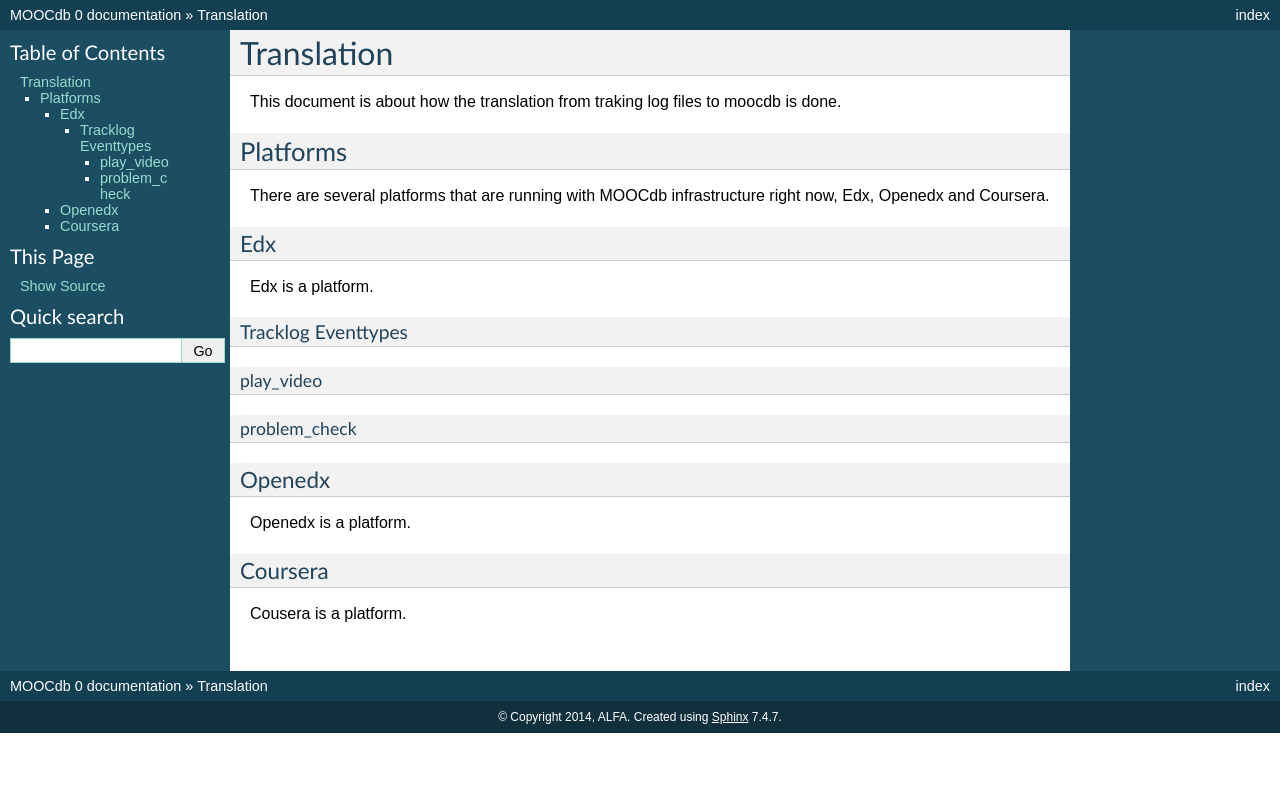
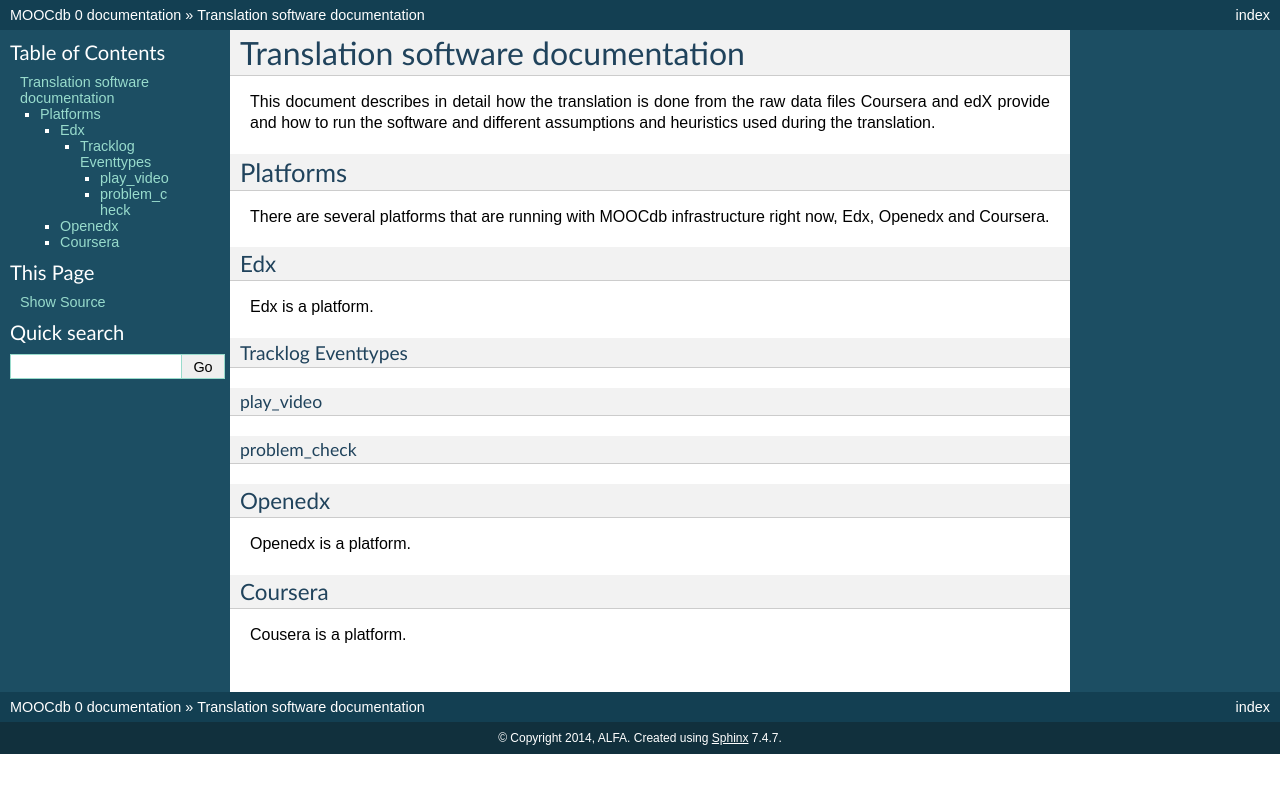
Before and after one commit to MOOCdb/MOOCdbDocs, a Sphinx documentation site: the page built from docs/translation.rst, in a window 1280 px wide. Shown: the top 793 px of the page. Built offline with Sphinx 7.4.7, drawn with Linux system fonts in a browser that asks for light colours; pages that are not in the unit, such as notebooks, are missing from menus.

Commit message:
Update translation.rst

```diff
--- a/docs/translation.rst
+++ b/docs/translation.rst
@@ -1,8 +1,9 @@
 #############
-Translation
+Translation software documentation
 #############
 
-This document is about how the translation from traking log files to moocdb is done.
+This document describes in detail how the translation is done from the raw data files Coursera and edX provide and how to run the
+software and different assumptions and heuristics used during the translation.
 
 ************
 Platforms
```
